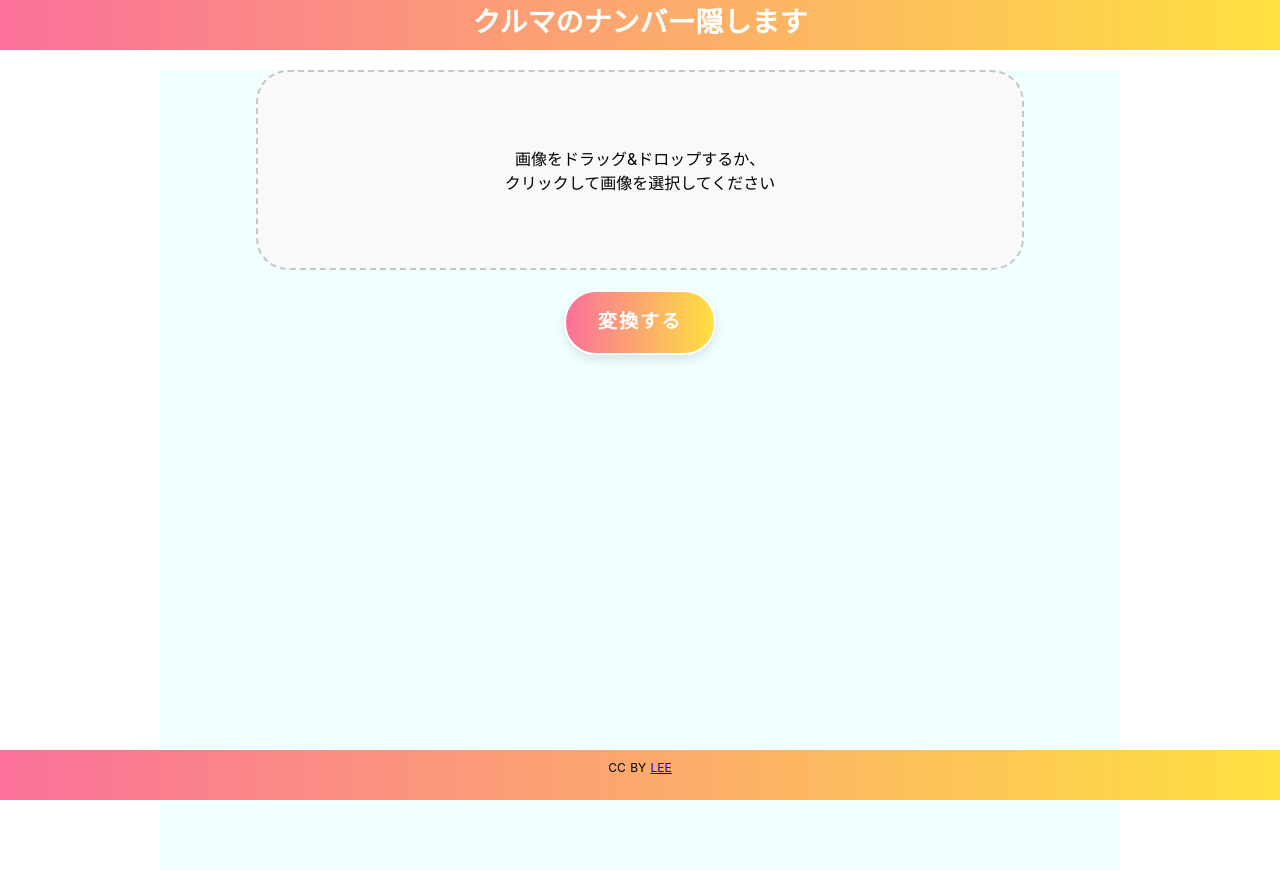
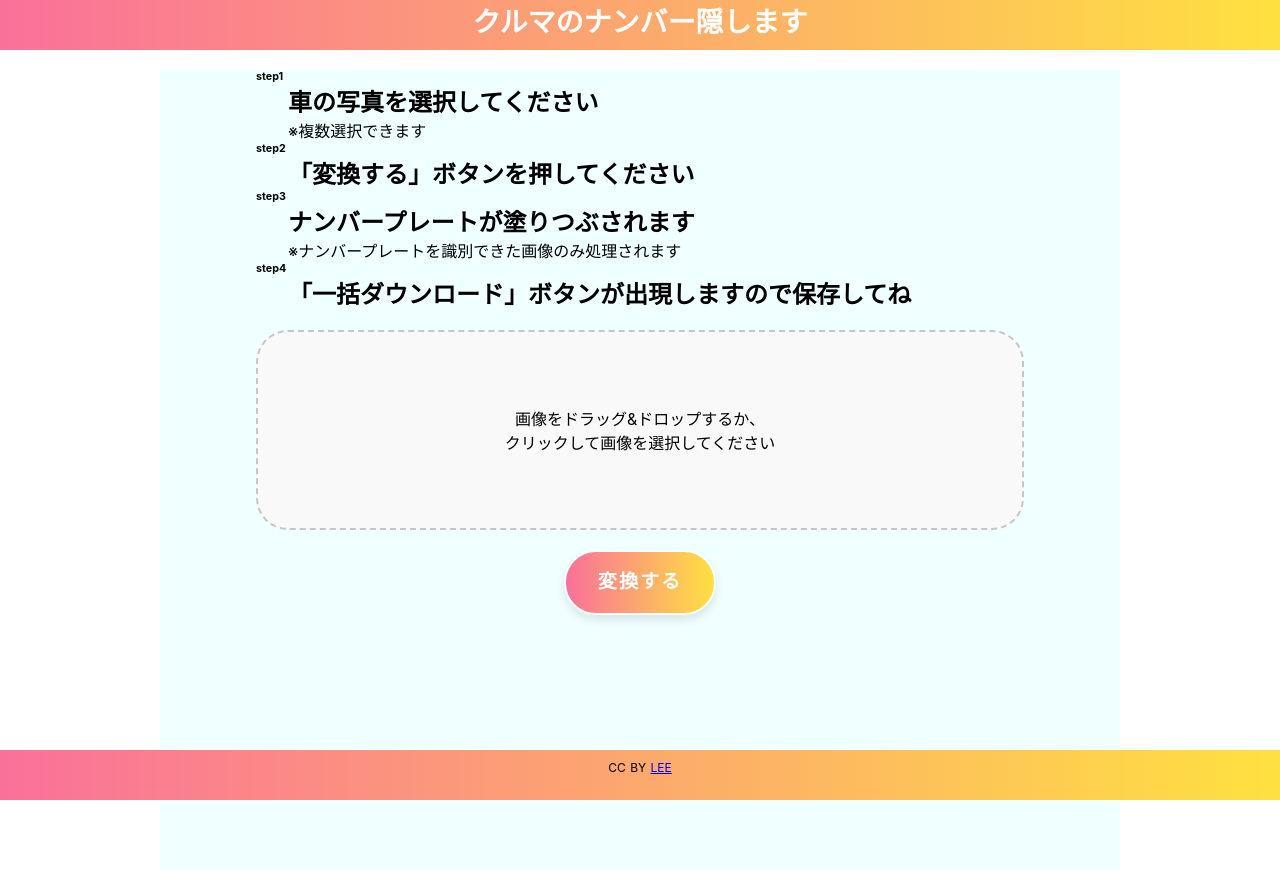
Before and after one commit to jetree/hide-license, a Nuxt app: page / in a window 1280 px wide. Built offline with nearby package versions, Linux system fonts and the light colour scheme.

Commit message:
説明書きを追加

```diff
--- /dev/null
+++ b/components/HowToUse.vue
@@ -0,0 +1,37 @@
+<template>
+  <section>
+    <div class="container">
+      <h6>step1</h6>
+      <div class="description">
+        <h2>車の写真を選択してください</h2>
+        <p>※複数選択できます</p>
+      </div>
+      <h6>step2</h6>
+      <div class="description">
+        <h2>「変換する」ボタンを押してください</h2>
+      </div>
+      <h6>step3</h6>
+      <div class="description">
+        <h2>ナンバープレートが塗りつぶされます</h2>
+        <p>※ナンバープレートを識別できた画像のみ処理されます</p>
+      </div>
+      <h6>step4</h6>
+      <div class="description">
+        <h2>「一括ダウンロード」ボタンが出現しますので保存してね</h2>
+      </div>
+    </div>
+  </section>
+</template>
+
+<style scoped>
+.container {
+  width: 80%;
+  min-width: 200px;
+  min-height: 200px;
+  margin: 20px auto;
+  text-align: left;
+}
+.description {
+  margin-left: 2rem;
+}
+</style>
--- a/components/main.vue
+++ b/components/main.vue
@@ -1,5 +1,6 @@
 <template>
   <section>
+    <HowToUse />
     <div
       :class="{ onArea: onArea }"
       class="drop-area"
```
